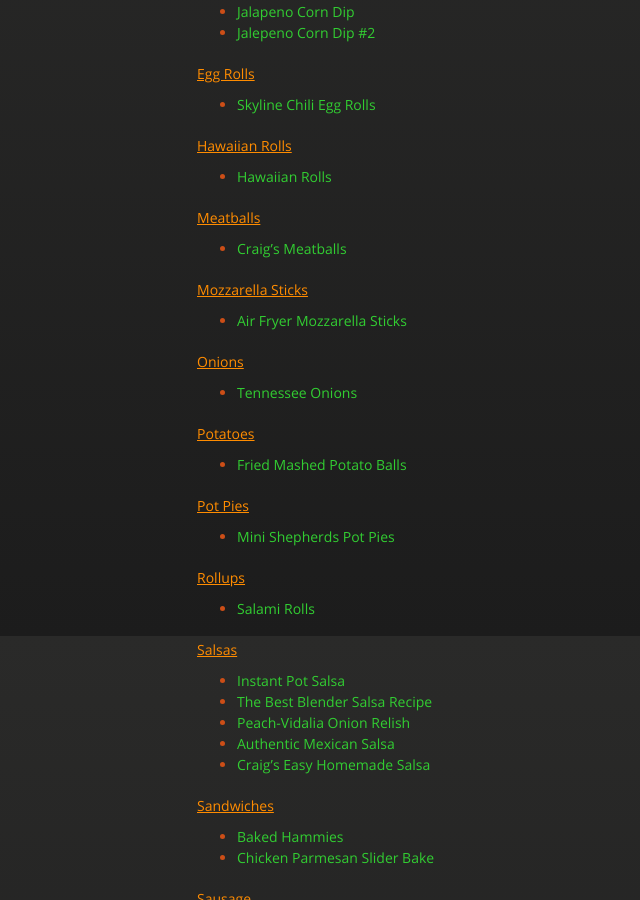
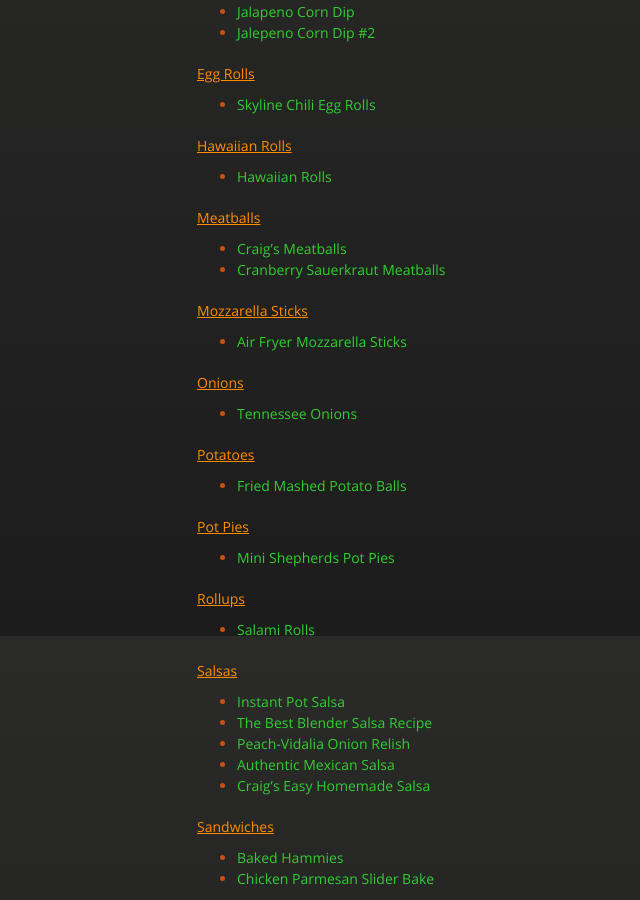
Before and after one commit to cmwillett/TheDigitalCookbook, a Jekyll site: the page built from AppetizerDips.md, in a window 1280 px wide and 900 px high, scrolled down 1164 px. Shown: the whole window, without its empty margins (118-758 px from the left). Built offline with Jekyll 4.4.1, drawn with Linux system fonts in a browser that asks for light colours; nearby versions of some CDN libraries.

Commit message:
added recipe

```diff
--- a/AppetizerDips.md
+++ b/AppetizerDips.md
@@ -1,7 +1,7 @@
 ---
 layout: default
 title: "Appetizer / Dips"
-tags: finger,foods,appetizer,snack,dips,dip
+tags: finger,foods,appetizer,snack,dips,dip,meatballs,appetizers
 ---
 # Ahhh, who doesn't love appetizers and dips!
 * Here we'll add as many appetizer/dip recipes as we can (some may even have pictures)...
@@ -46,6 +46,7 @@
 
 #### Meatballs
 * [Craig's Meatballs]({{site.github.url}}/AppetizerDips/TheCraigsMeatballs/index.html)
+* [Cranberry Sauerkraut Meatballs](https://www.tasteofhome.com/recipes/cranberry-sauerkraut-meatballs/)
 
 #### Mozzarella Sticks
 * [Air Fryer Mozzarella Sticks]({{site.github.url}}/AppetizerDips/AirFryerMozzarellaSticks/index.html)
```
Also changed, not shown: MostRecentlyAdded.md (+1 -0 lines).
